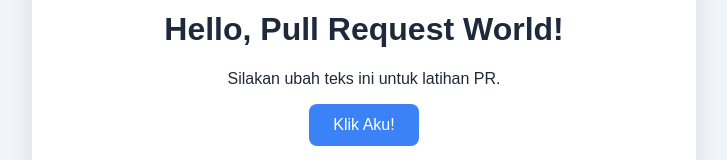
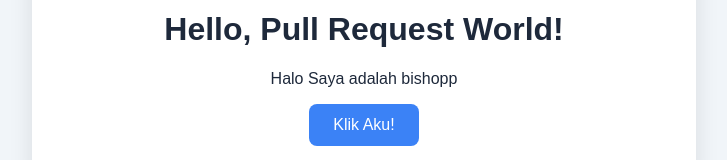
Before and after one commit to bishopzz/HTML, a plain HTML site: page index.html in a window 1280 px wide. Shown: the part 142-302 px from the top of the page, without its empty margins (276-1003 px from the left). Drawn offline with Linux system fonts and the light colour scheme.

Commit message:
nambahkan readme dan ganti isi paragraft

```diff
--- a/index.html
+++ b/index.html
@@ -9,7 +9,7 @@
 <body>
   <div class="container">
     <h1>Hello, Pull Request World!</h1>
-    <p>Silakan ubah teks ini untuk latihan PR.</p>
+    <p>Halo Saya adalah bishopp</p>
     <button>Klik Aku!</button>
   </div>
 </body>
```
Also changed, not shown: 1 other file.
